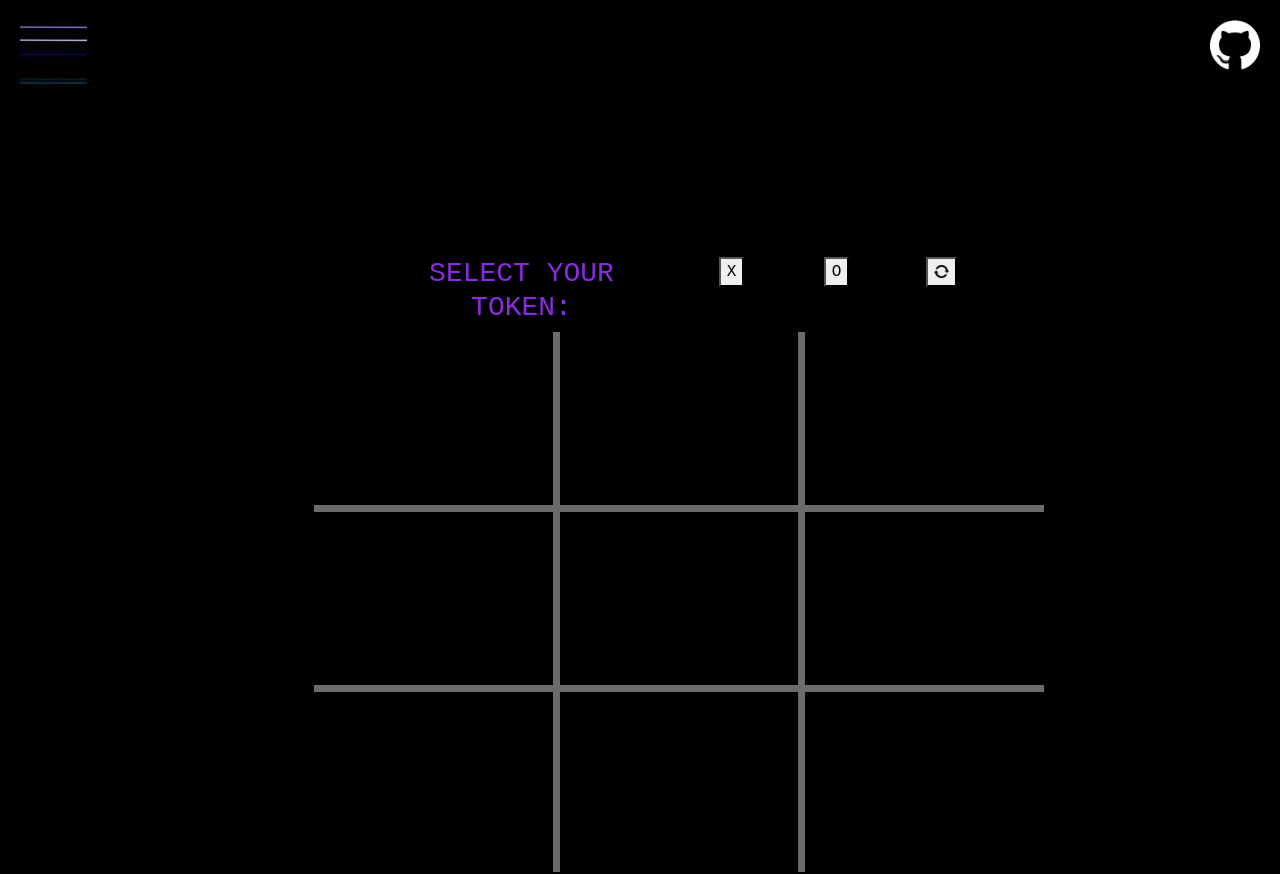
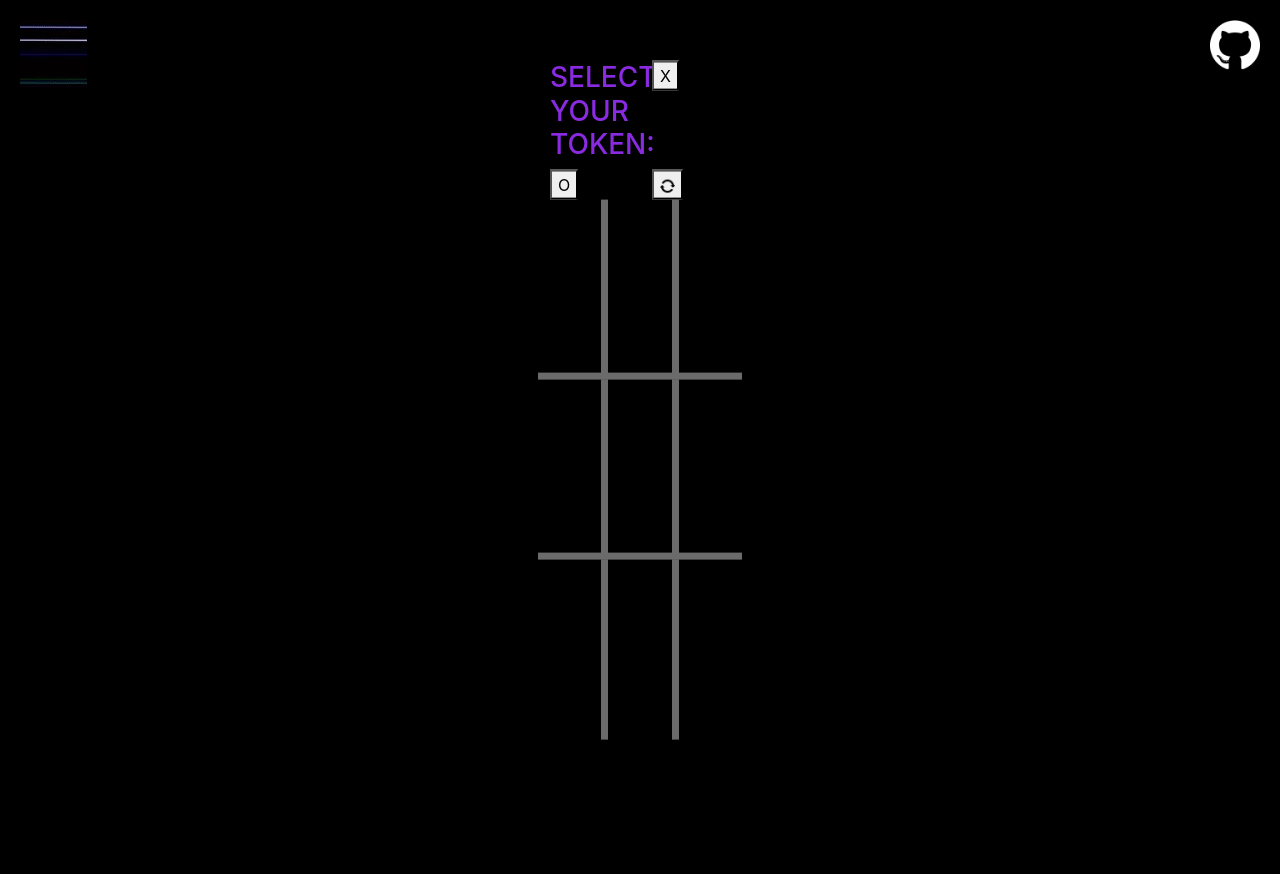
Before and after one commit to huasmc/test, a React (Create React App) app: page / in a window 1280 px wide. After the commit the page ends 800 px from the top, so only its background shows below. Built offline with nearby package versions, Linux system fonts and the light colour scheme.

Commit message:
style: mobile responsive

```diff
--- a/src/App.css
+++ b/src/App.css
@@ -1,13 +1,3 @@
-.content {
-  text-align: center;
-  margin-top: 18vh;
-  font-family: monospace;
-}
-
-.token-selector {
-  padding: 0 50px;
-}
-
 .icon {
   width: 15px;
 }
@@ -31,7 +21,10 @@
 }
 
 .board {
-  /* padding: 27px 100px; */
-  min-width: 730px;
-  max-width: 730px;
+  min-width: 100%;
+  max-width: 100%;
+  position: fixed;
+  top: 50%;
+  left: 50%;
+  transform: translate(-50%, -50%);
 }
--- a/src/App.tsx
+++ b/src/App.tsx
@@ -20,9 +20,12 @@ function App() {
       <a href="https://github.com/huasmc/tic-tac-toe-react-ts" target="_blank">
         <img id="gh-logo" alt="" src="github.png" />
       </a>
-      <div className="content">
       <Row>
-          <Col xs={{ span: 3, order: 3 }} sm={{ span: 3, order: 1 }}>
+        <Col
+          className="d-none d-lg-block"
+          xs={{ span: 3, order: 3 }}
+          sm={{ span: 3, order: 1 }}
+        >
           <Feed />
         </Col>
         <Col
@@ -40,7 +43,6 @@ function App() {
         </Col>
         <Col xs={{ span: 4, order: 1 }} sm={{ span: 4, order: 3 }} />
       </Row>
-      </div>
       <Row>
         <div
           style={{
--- a/src/components/board.css
+++ b/src/components/board.css
@@ -29,6 +29,12 @@
   border-bottom: 0;
 }
 
+@media only screen and (min-width: 400px) {
+  .board {
+    padding: 27px 550px;
+  }
+}
 .token {
   font-size: 100px;
+  margin: 0 20%;
 }
```
Lines whose indentation alone changed are shown as unchanged.
